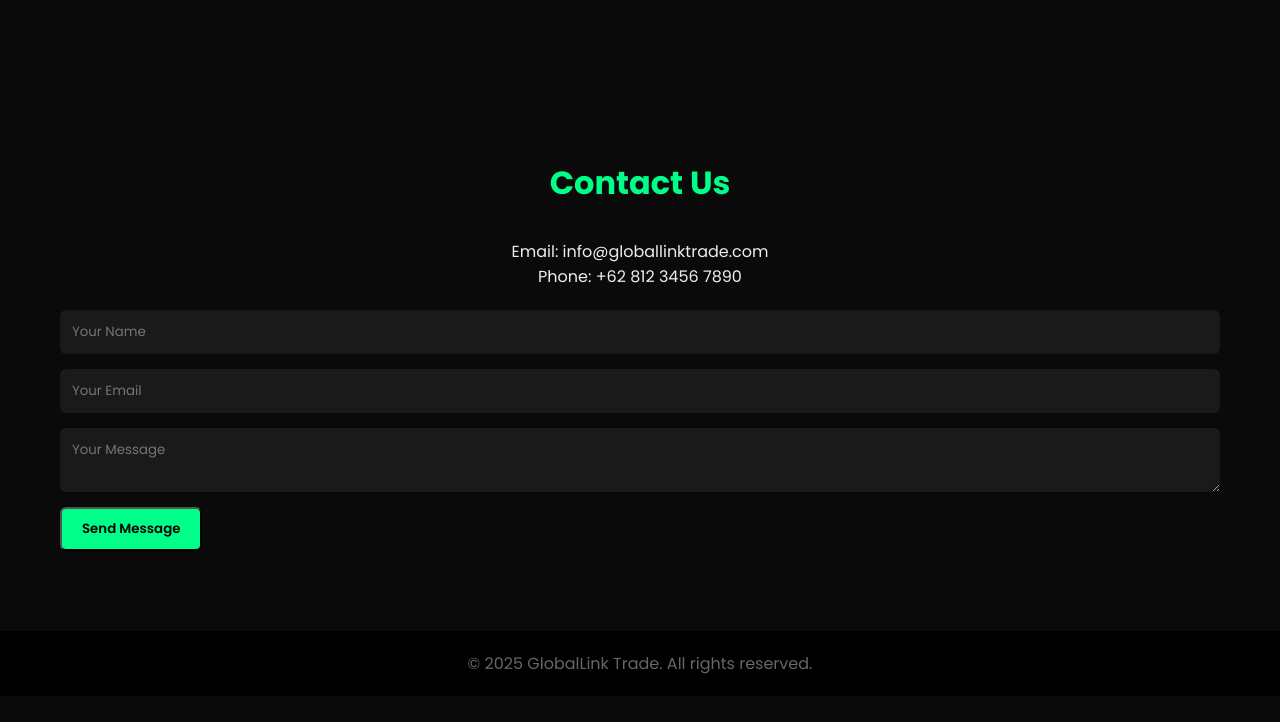
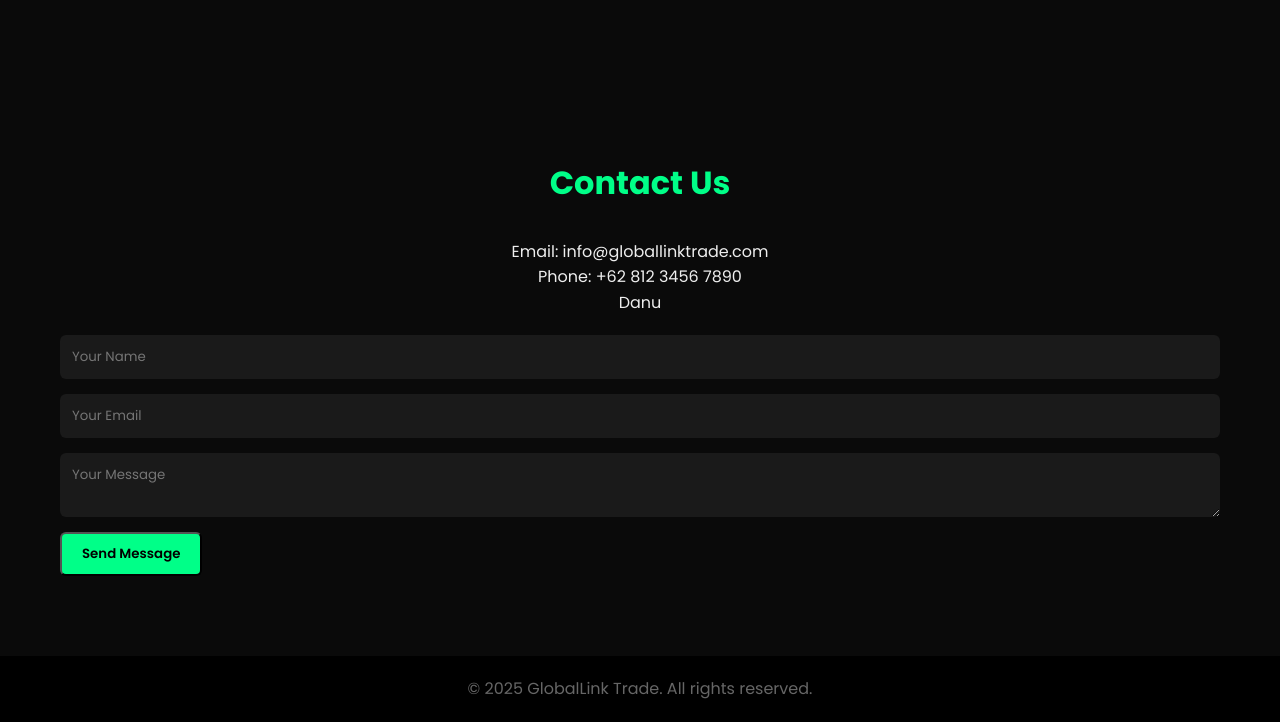
Before and after one commit to Elvano006/Our-Project-IT-Incubation3, a plain HTML site: page index.html in a window 1280 px wide. Shown: the part 1865-2587 px from the top of the page. Before the commit the page ends 2561 px from the top, so only its background shows below. Drawn offline with Linux system fonts and the light colour scheme.

Commit message:
Update index.html

```diff
--- a/index.html
+++ b/index.html
@@ -115,6 +115,7 @@
       <h2>Contact Us</h2>
       <p>Email: info@globallinktrade.com</p>
       <p>Phone: +62 812 3456 7890</p>
+      <p>Danu</p>
       <form class="contact-form">
         <input type="text" placeholder="Your Name" required>
         <input type="email" placeholder="Your Email" required>
```
